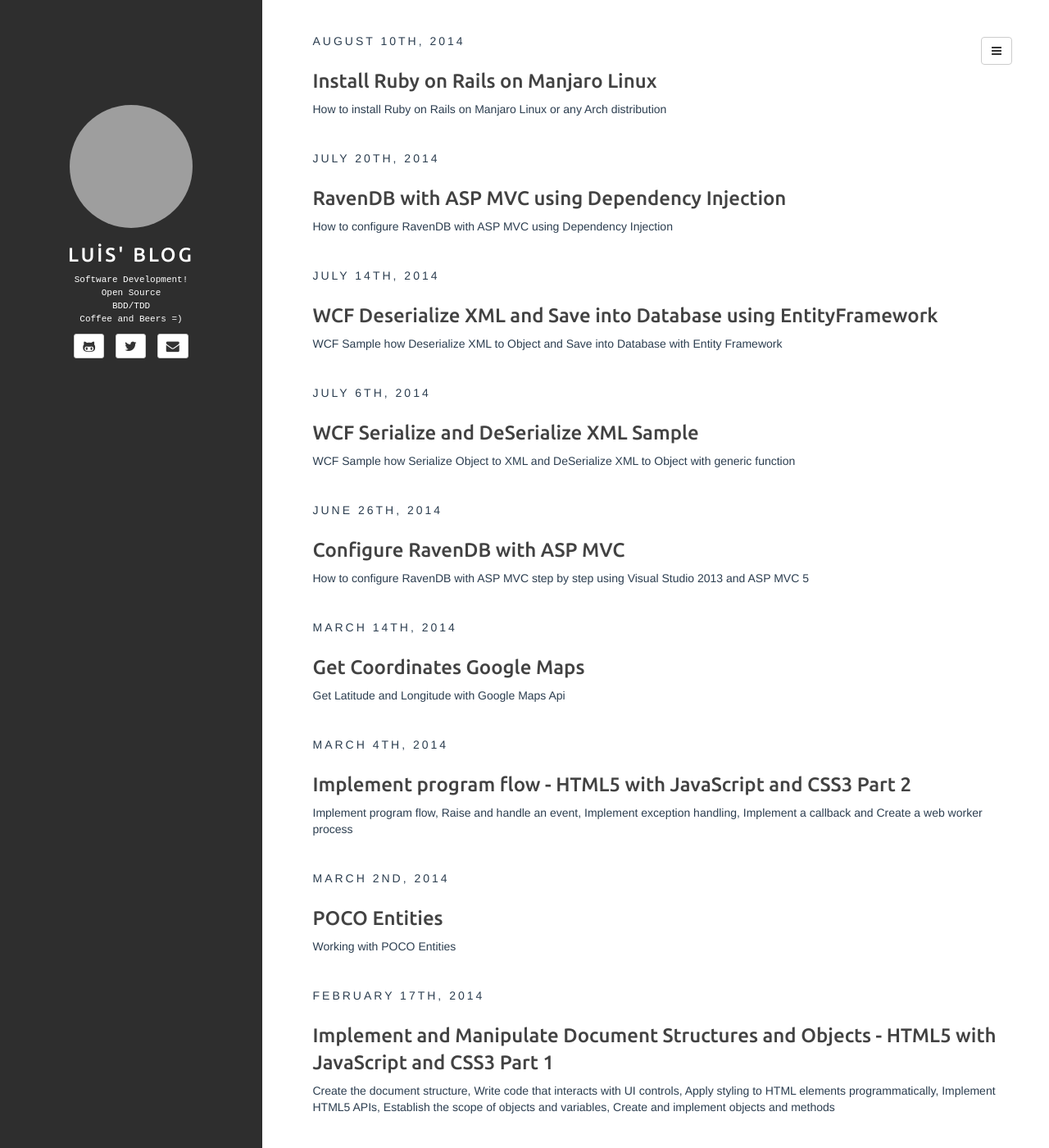
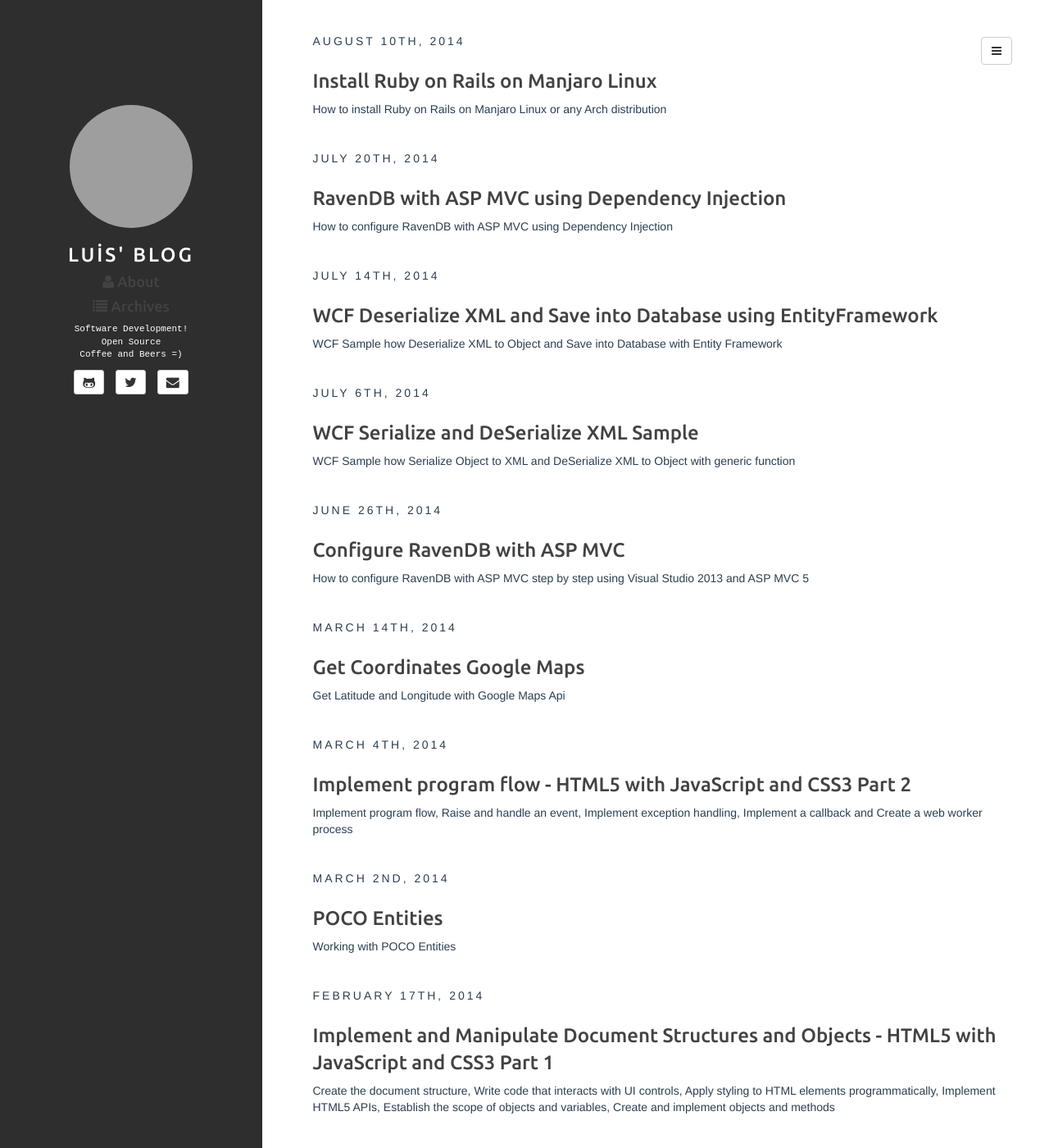
Before and after one commit to lvasquez/lvasquez.github.io, a Jekyll site: the page built from index.html, in a window 1280 px wide and 1400 px high. Shown: the whole window at 82% size. Built offline with Jekyll 4.4.1, drawn with Linux system fonts in a browser that asks for light colours; the list of posts is cut into pages by our own code; comment, search, counter and statistics services are not loaded; grey boxes are pictures that could not be loaded.

Commit message:
Include links to default layout
Include links to default layout

```diff
--- a/_config.yml
+++ b/_config.yml
@@ -14,7 +14,7 @@
   email: levb20@hotmail.com
   github: lvasquez
   twitter: levb20
-  bio: Software Development!<br/>Open Source<br/>BDD/TDD<br/>Coffee and Beers =)
+  bio: Software Development!<br/>Open Source<br/>Coffee and Beers =)
   email_md5: 63b699e76ea5e7891f6e60b7825777a6
 markdown: rdiscount
 rss_path: feed.xml
--- a/_includes/default.html
+++ b/_includes/default.html
@@ -84,8 +84,10 @@
 		</button>
 		<ul class="dropdown-menu" role="menu">
 			<li><a href="{{ site.BASE_PATH}}/"><i class="fa fa-home"></i> Home</a></li>
+			<!--
 			<li><a href="{{ site.BASE_PATH}}/{{ site.about_path }}"><i class="fa fa-user"></i> About</a></li>
 			<li><a href="{{ site.BASE_PATH}}/{{ site.archives_path }}"><i class="fa fa-list"></i> Archives</a></li>
+			-->
 			<li><a href="{{ site.BASE_PATH}}/{{ site.categories_path }}"><i class="fa fa-folder"></i> Categories</a></li>
 			<li><a href="{{ site.BASE_PATH}}/{{ site.tags_path }}"><i class="fa fa-tags"></i> Tags</a></li>
 			<li class="divider"></li>
--- a/_includes/sidebar.html
+++ b/_includes/sidebar.html
@@ -6,6 +6,9 @@
 	<h3 class="title">
         <a href="{{ site.BASE_PATH }}/">{{ site.title }}</a>
     </h3>
+
+	<h4><a href="{{ site.BASE_PATH}}/{{ site.about_path }}"><i class="fa fa-user"></i> About</a></h4>
+	<h4><a href="{{ site.BASE_PATH}}/{{ site.archives_path }}"><i class="fa fa-list"></i> Archives</a></h4>
 </header>
 
 {% if site.author.bio %}
--- a/assets/css/style.css
+++ b/assets/css/style.css
@@ -149,6 +149,14 @@
 	color: #A4A4A4;
 }
 
+.sidebar-header h4 a {
+	color: #424242;
+}
+
+.sidebar-header h4 a:hover {
+	color: #A4A4A4;
+}
+
 .author .author-image {
   float: left;
   margin-right: 20px;
```
Also changed, not shown: about.html (+0 -22 lines).
